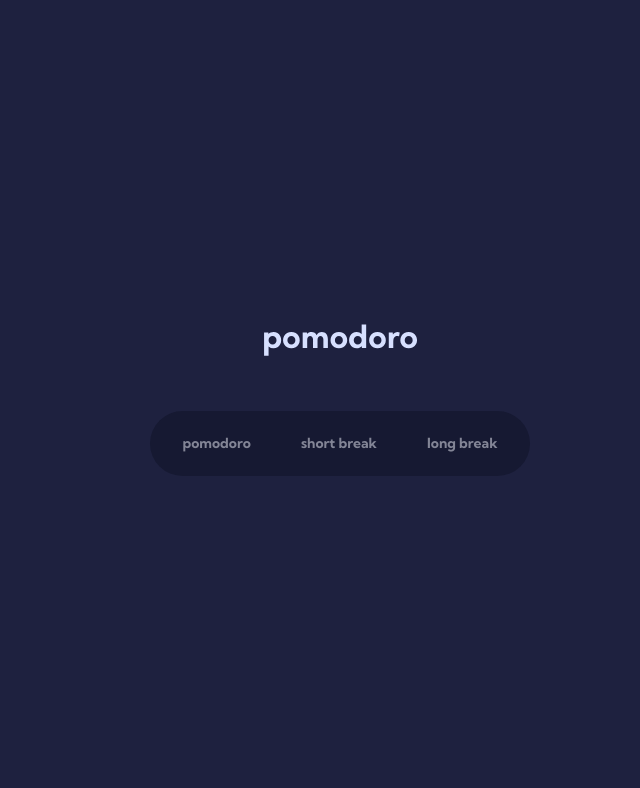
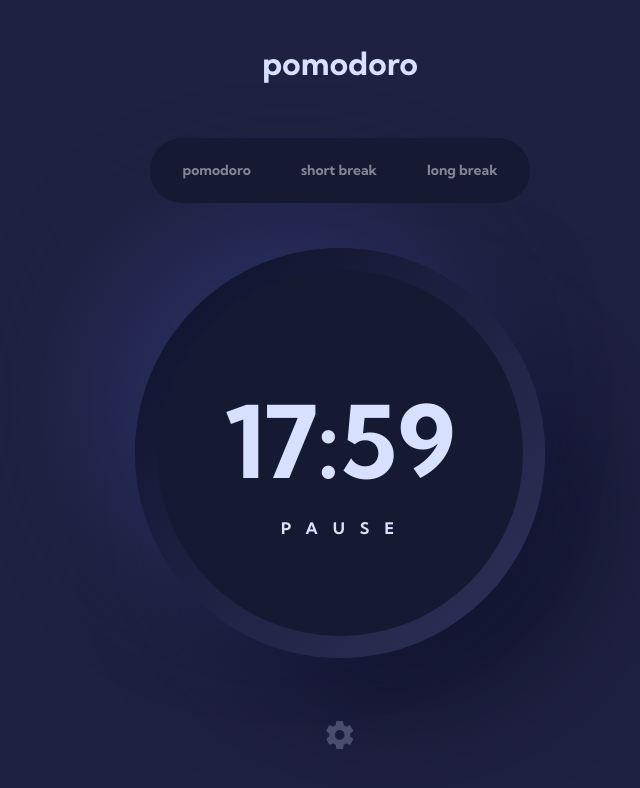
Before and after one commit to SabinaCristea/pomodoro-app, a React (Vite) app: page / in a window 1280 px wide. Shown: the top 788 px of the page, without its empty margins (300-940 px from the left). Built offline with nearby package versions, Linux system fonts and the light colour scheme.

Commit message:
Implemented timerType component and started timer component

```diff
--- a/src/App.jsx
+++ b/src/App.jsx
@@ -1,3 +1,5 @@
+import SettingsBtn from "./components/SettingsBtn";
+import Timer from "./components/Timer";
 import TimerType from "./components/TimerType";
 import Title from "./components/Title";
 
@@ -6,6 +8,8 @@ function App() {
     <div className="flex flex-col align-middle justify-center">
       <Title />
       <TimerType />
+      <Timer />
+      <SettingsBtn />
     </div>
   );
 }
--- /dev/null
+++ b/src/components/SettingsBtn.jsx
@@ -0,0 +1,15 @@
+function SettingsBtn() {
+  return (
+    <div className="flex justify-center">
+      <button>
+        <img
+          src="../public/assets/icon-settings.svg"
+          alt="Settings icon"
+          className="opacity-50"
+        />
+      </button>
+    </div>
+  );
+}
+
+export default SettingsBtn;
--- a/src/components/Timer.jsx
+++ b/src/components/Timer.jsx
@@ -0,0 +1,46 @@
+import { useEffect, useState } from "react";
+
+function Timer({ duration }) {
+  const [progress, setProgress] = useState(0);
+
+  useEffect(() => {
+    let timer;
+    const interval = 1000;
+
+    const startTimer = () => {
+      timer = setInterval(() => {
+        setProgress((prevProgress) => {
+          if (prevProgress >= 100) {
+            clearInterval(timer);
+            return 100;
+          }
+          return prevProgress + 100 / (duration / interval);
+        });
+      }, interval);
+    };
+
+    startTimer();
+
+    return () => clearInterval(timer); // Cleanup timer on component unmount
+  }, [duration]);
+
+  return (
+    <div className="mb-[6.3rem]">
+      <div className="outCircle flex items-center justify-center w-[41rem] h-[41rem] shrink-0 rounded-full bg-gradient shadow-custom z-0">
+        <div className="inCircle flex items-center justify-center w-[36.6rem] h-[36.6rem] rounded-full bg-dark">
+          {/* <div className="progressContainer w-[33.9rem] h-[33.9rem] shrink-0  relative"> </div> */}
+          <div className="flex flex-col items-center justify-center">
+            <div className="text-lightGray text-center text-[10rem] font-bold">
+              17:59
+            </div>
+            <div className="text-lightGray text-[1.6rem] uppercase font-bold tracking-[1.5rem] text-center place-self-center pl-[1rem]">
+              pause
+            </div>
+          </div>
+        </div>
+      </div>
+    </div>
+  );
+}
+
+export default Timer;
--- a/src/components/TimerType.jsx
+++ b/src/components/TimerType.jsx
@@ -12,8 +12,8 @@ function TimerType() {
   const inactiveStyle = "bg-transparent text-lightGrey opacity-50";
 
   return (
-    <div>
-      <div className="flex bg-dark p-[0.7rem] rounded-[50rem]">
+    <div className="mb-[4.5rem] z-20 flex justify-center">
+      <div className="inline-flex bg-dark p-[0.7rem] rounded-[50rem] justify-center ">
         <Button
           onClick={() => handleActiveButton("pomodoro")}
           className={activeButton === "pomodoro" ? activeStyle : inactiveStyle}
--- a/src/index.css
+++ b/src/index.css
@@ -26,4 +26,6 @@ body {
   display: flex;
   align-items: center;
   justify-content: center;
+
+  user-select: none;
 }
--- a/tailwind.config.js
+++ b/tailwind.config.js
@@ -17,6 +17,14 @@ export default {
         white: "#ffffff",
         egg: "#eff1fa",
         dark: "#161932",
+        purpleGr: "#2E325A",
+        purpleSh: "#272C5A",
+      },
+      backgroundImage: {
+        gradient: "linear-gradient(315deg, #2E325A 0%, #0E112A 100%)",
+      },
+      boxShadow: {
+        custom: "-50px -50px 100px 0px #272C5A, 50px 50px 100px 0px #121530",
       },
     },
   },
```
